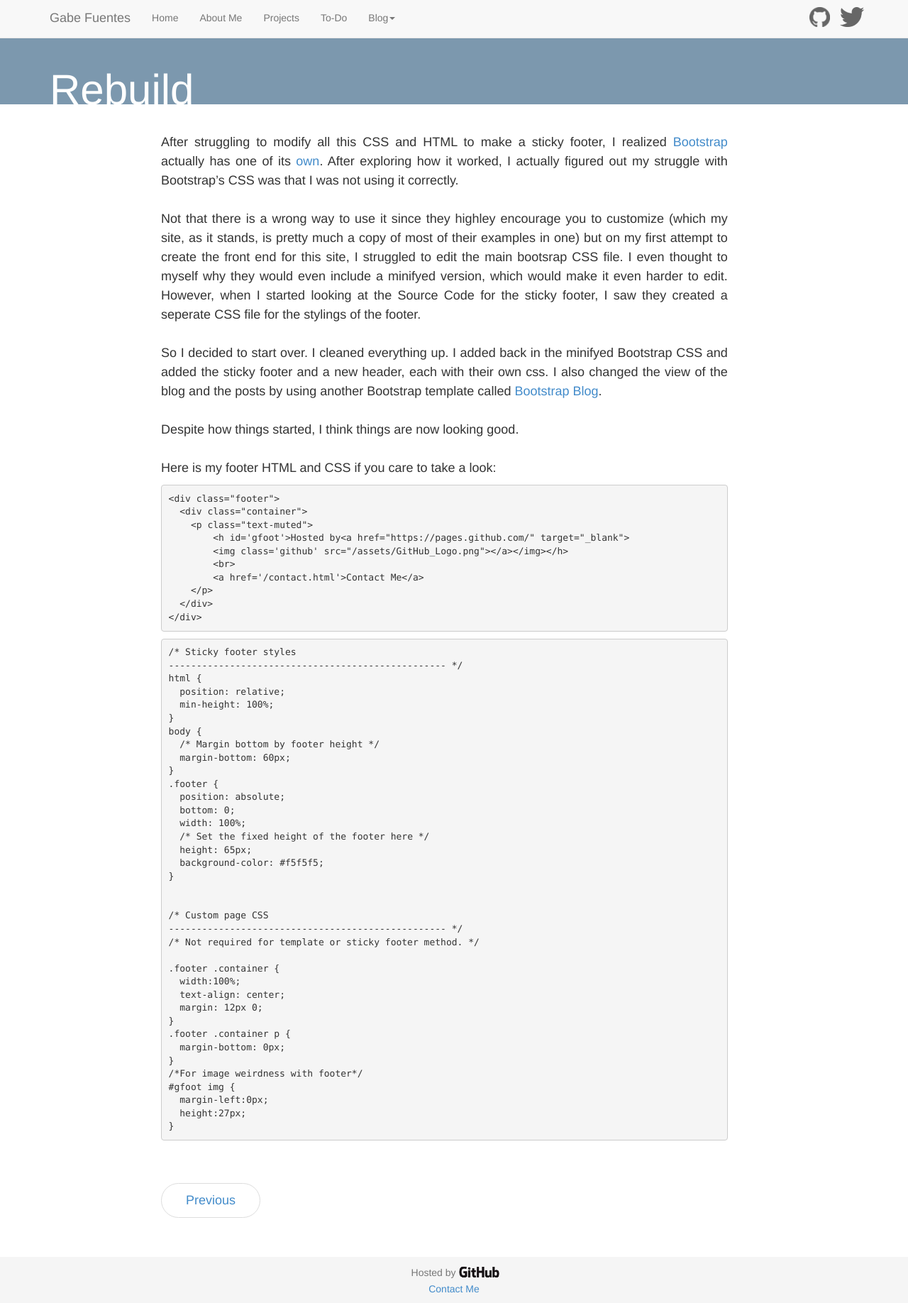
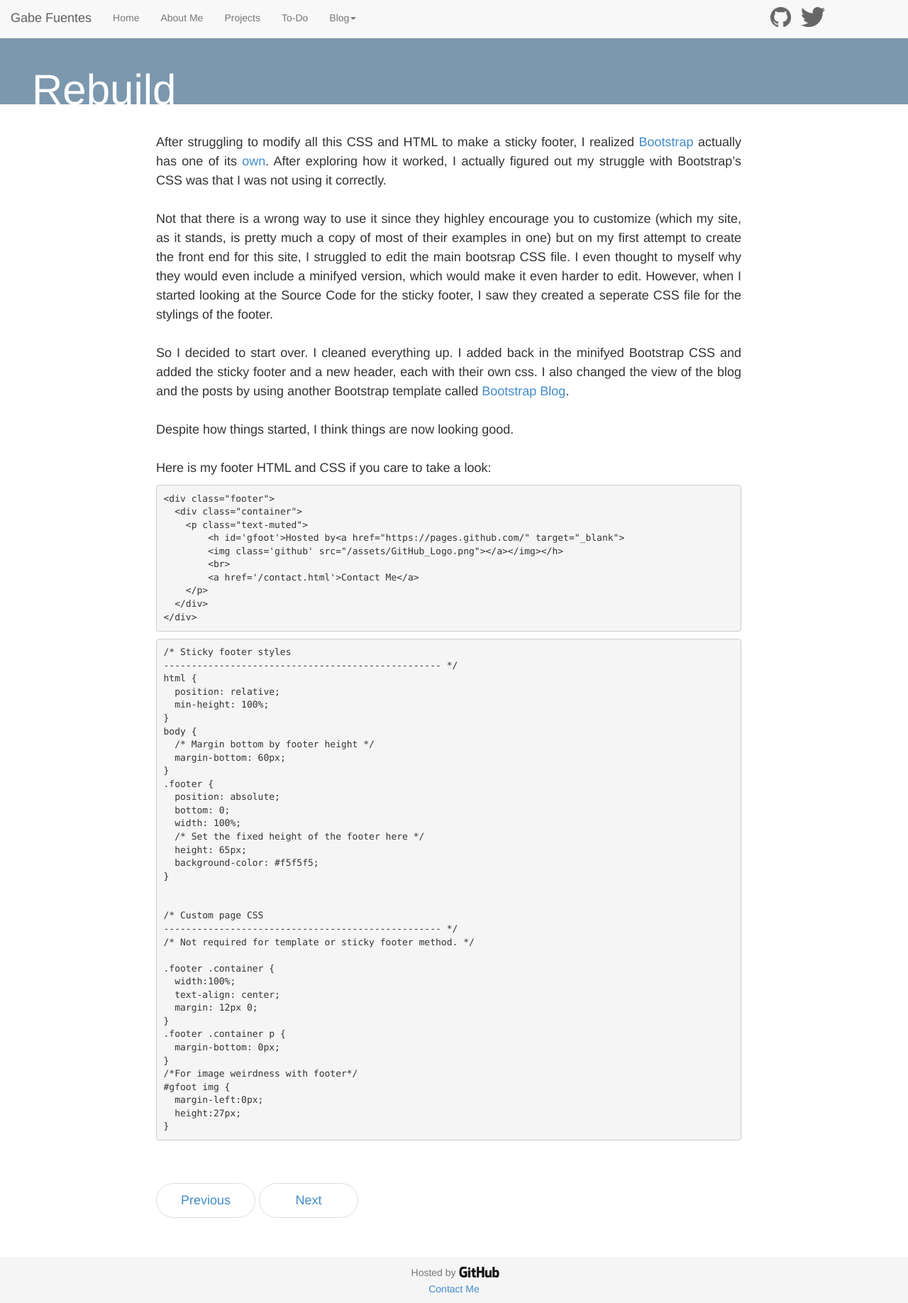
Before and after one commit to gffuentes/gffuentes.github.io, a Jekyll site: the page built from _posts/2014-08-30-rebuild.md, in a window 1280 px wide. Shown: the whole page at 71% size. Built offline with Jekyll 4.4.1, drawn with Linux system fonts in a browser that asks for light colours; nearby versions of some CDN libraries.

Commit message:
centering posts and adding css sheet for posts

```diff
--- a/_includes/header.html
+++ b/_includes/header.html
@@ -7,7 +7,7 @@
     <meta name="viewport" content="width=device-width, initial-scale=1">
     <meta name="description" content="">
     <meta name="author" content="">
-
+    <link rel="shortcut icon" type="image/x-icon" href="/favicon.ico" />
     <!-- Bootstrap core CSS -->
 
     <!-- Custom styles for this template -->
--- a/_layouts/blog.html
+++ b/_layouts/blog.html
@@ -1,9 +1,9 @@
 <head>
   <title>{{ page.title }} | Gabe Fuentes</title>
 </head>
+  {% include header.html %}
+<body>
 
-<body>
-  {% include header.html %}
   <div class="jumbotron">
   <div class="container">
     <h1>{{ page.title }}</h1>
@@ -57,8 +57,8 @@
     </div><!-- /.row -->
 
   </div><!-- /.container -->
-  {% include footer.html %}
 </body>
+{% include footer.html %}
 <link href="{{ site.url }}/twitter_assets/css/navbar-static-top.css" rel="stylesheet">
 <link href="{{ site.url }}/twitter_assets/css/blog.css" rel="stylesheet">
 <link href="{{ site.url }}/twitter_assets/css/jumbotron_default.css" rel="stylesheet">
--- a/_layouts/post.html
+++ b/_layouts/post.html
@@ -1,11 +1,8 @@
 <head>
   <title>{{ page.title }} | Gabe Fuentes</title>
-  <!-- Custom styles for this template -->
-  <link href="{{ site.url }}/twitter_assets/css/blog.css" rel="stylesheet">
 </head>
-
+  {% include header.html %}
 <body>
-  {% include header.html %}
   <div class="jumbotron">
   <div class="container">
     <h1>{{ page.title }}</h1>
@@ -16,7 +13,7 @@
       <div class="blog-header">
     </div>
 
-      <div class="col-md-9 blog-main col-md-offset-1" align="justify">
+      <div class="col-md-9 blog-main col-md-offset-2" align="justify">
 
         <div class="blog-post">
           {{ content }}
@@ -36,8 +33,9 @@
     </div><!-- /.row -->
 
   </div><!-- /.container -->
-  {% include footer.html %}
 </body>
+{% include footer.html %}
 <link href="{{ site.url }}/twitter_assets/css/navbar-static-top.css" rel="stylesheet">
 <link href="{{ site.url }}/twitter_assets/css/blog.css" rel="stylesheet">
 <link href="{{ site.url }}/twitter_assets/css/jumbotron_default.css" rel="stylesheet">
+<link href="{{ site.url }}/twitter_assets/css/post.css" rel="stylesheet">
--- /dev/null
+++ b/twitter_assets/css/post.css
@@ -0,0 +1,6 @@
+.row {
+	margin: 0;
+}
+.container {
+	margin: 0;
+	}
```
Also changed, not shown: _posts/2014-09-16-final-project.md (added, +8 -0 lines), prog_screenshots/final_schema.png (added).
